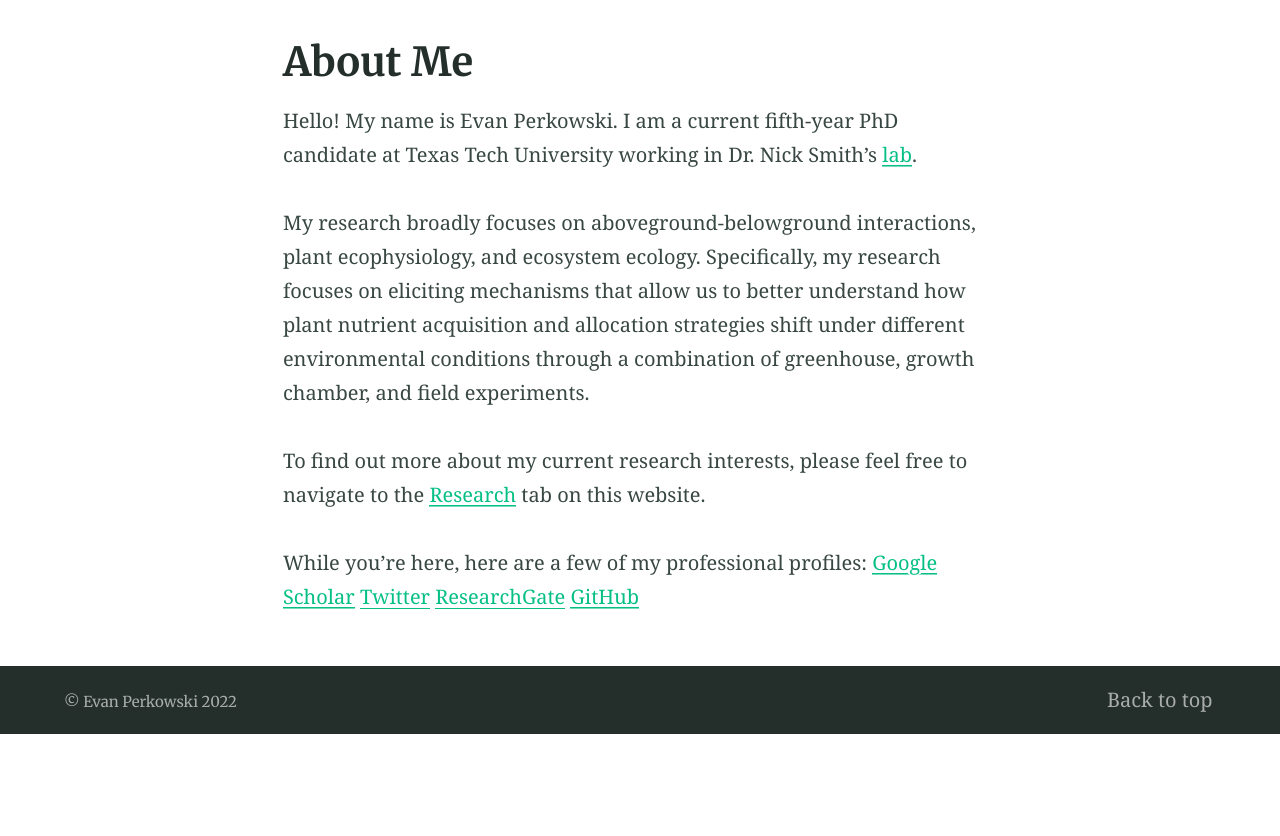
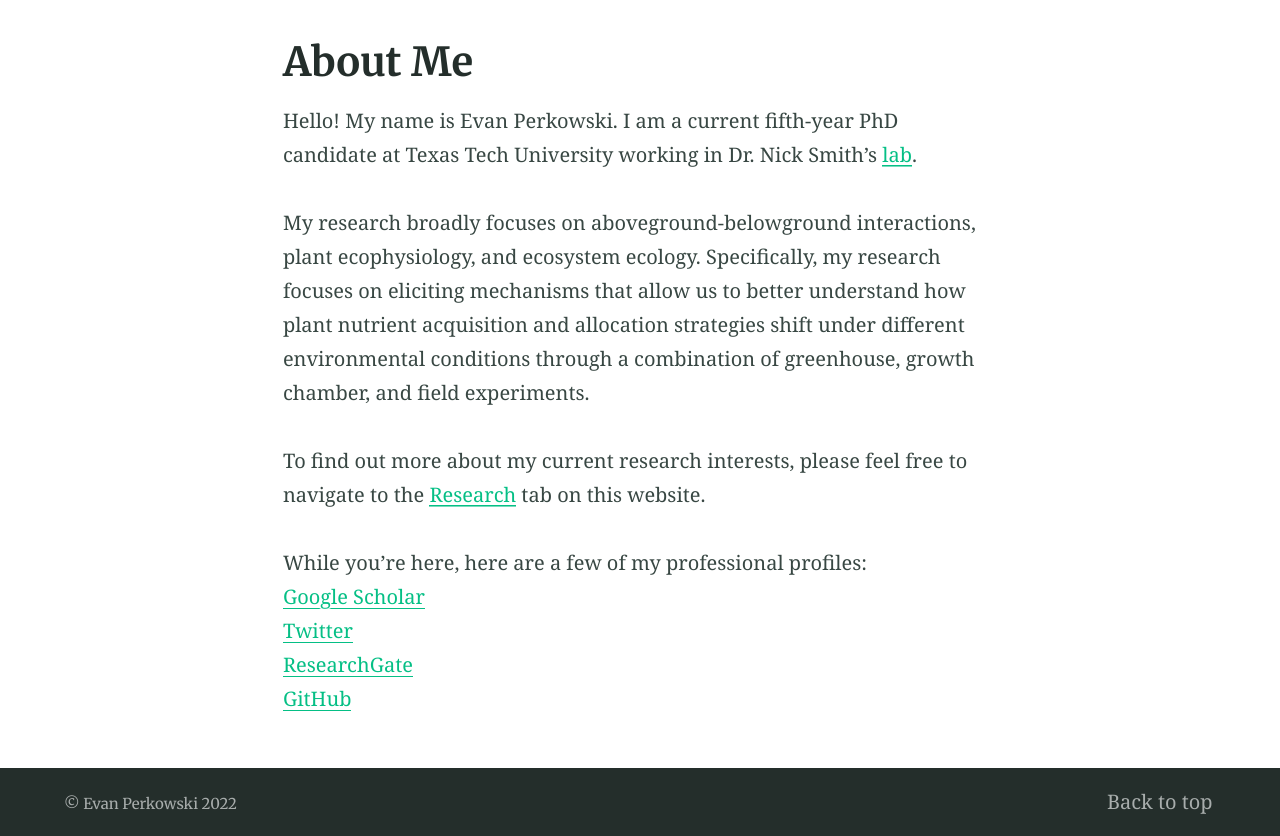
Before and after one commit to eaperkowski/eaperkowski.github.io, a Jekyll site: the page built from about.md, in a window 1280 px wide. Shown: the part 424-1260 px from the top of the page. Built offline with Jekyll 4.4.1, drawn with Linux system fonts in a browser that asks for light colours; before the commit the page ends 1158 px from its top, so only the background shows below that.

Commit message:
add linebreaks

```diff
--- a/about.md
+++ b/about.md
@@ -10,8 +10,8 @@ My research broadly focuses on aboveground-belowground interactions, plant ecoph
 
 To find out more about my current research interests, please feel free to navigate to the [Research]("/Research.md") tab on this website.
 
-While you're here, here are a few of my professional profiles:
-[Google Scholar](https://scholar.google.com/citations?user=brocRHQAAAAJ&hl=en&oi=ao)
-[Twitter](https://twitter.com/EvanPerkowski)
-[ResearchGate](https://www.researchgate.net/profile/Evan-Perkowski)
+While you're here, here are a few of my professional profiles:<br/>
+[Google Scholar](https://scholar.google.com/citations?user=brocRHQAAAAJ&hl=en&oi=ao)<br/>
+[Twitter](https://twitter.com/EvanPerkowski)<br/>
+[ResearchGate](https://www.researchgate.net/profile/Evan-Perkowski)<br/>
 [GitHub](https://github.com/eaperkowski)
```
